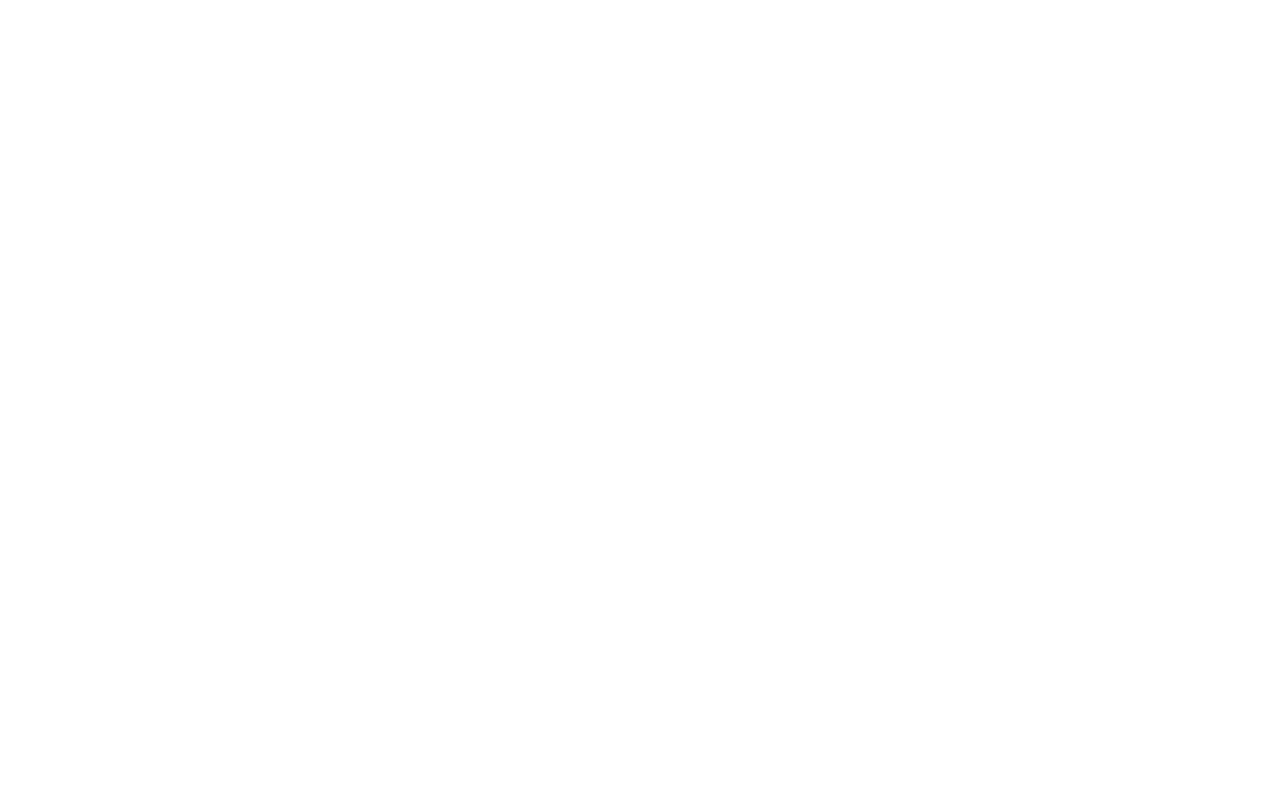
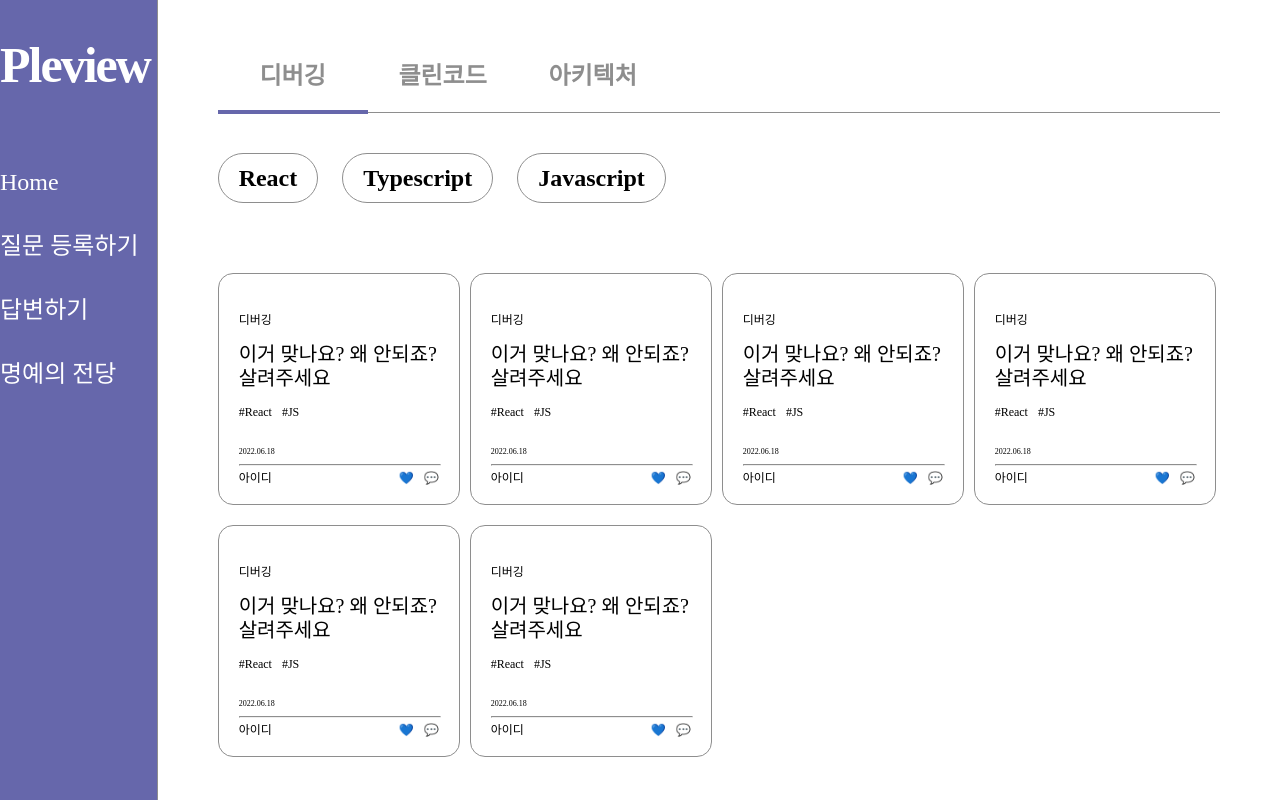
Before and after one commit to rlatmdgns/please-review-my-code, a React (Create React App) app: page / in a window 1280 px wide. Before the commit this address had no page. Built offline with nearby package versions, Linux system fonts and the light colour scheme.

Commit message:
Feature: feed UI 개발 (#3)
* feat: Sidebar 작업중

* style: theme.ts에 color 추가

* feature: Feed 작업중 + theme에 Box 공통 컴포넌트 추가

* feature: card UI 추가

* fix: pull 충돌 해결

Co-authored-by: Yena-Yun <cheryleduart@gmail.com>

```diff
--- a/src/App.tsx
+++ b/src/App.tsx
@@ -1,15 +1,13 @@
-import { BrowserRouter, Routes, Route } from 'react-router-dom';
-import CreateReview from './domain/CreateReview';
+import CreateReview from 'domain/CreateReview';
+import { Routes, Route } from 'react-router-dom';
+import Feed from './domain/Feed';
 
 function App() {
   return (
-    <div className="App">
-      <BrowserRouter>
-        <Routes>
-          <Route path="/create" element={<CreateReview />}></Route>
-        </Routes>
-      </BrowserRouter>
-    </div>
+    <Routes>
+      <Route path="/" element={<Feed />}></Route>
+      <Route path="/createReview" element={<CreateReview />}></Route>
+    </Routes>
   );
 }
 
--- /dev/null
+++ b/src/components/common/Sidebar.tsx
@@ -0,0 +1,33 @@
+import styled from 'styled-components';
+
+export const Sidebar = () => {
+  return (
+    <Wrapper>
+      <Title>Pleview</Title>
+      <Menu>Home</Menu>
+      <Menu>질문 등록하기</Menu>
+      <Menu>답변하기</Menu>
+      <Menu>명예의 전당</Menu>
+    </Wrapper>
+  );
+};
+
+const Wrapper = styled.div`
+  width: 200px;
+  height: 100vh;
+  border-right: 1px solid #8e8e8e;
+  color: ${({ theme }) => theme.color.white};
+  background-color: ${({ theme }) => theme.color.primary};
+`;
+
+const Title = styled.h1`
+  padding: 40px 0;
+  font-size: 50px;
+  font-weight: 700;
+  letter-spacing: -0.04em;
+`;
+
+const Menu = styled.div`
+  margin: 40px 0;
+  font-size: 24px;
+`;
--- /dev/null
+++ b/src/domain/Feed/Card/index.tsx
@@ -0,0 +1,33 @@
+import { FlexBox, FlexBoxRight, Divider, Box } from 'styles/theme';
+import * as Style from './styles';
+
+export const Card = () => {
+  return (
+    <Style.Wrapper>
+      <Box height="20px" />
+      <Style.Category>디버깅</Style.Category>
+      <Box height="16px" />
+      <Style.Title>이거 맞나요? 왜 안되죠? 살려주세요</Style.Title>
+      <Box height="16px" />
+      <Style.Labels>
+        <Style.Label>#React</Style.Label>
+        <Style.Label>#JS</Style.Label>
+      </Style.Labels>
+      <Box height="30px" />
+      <Style.Date>2022.06.18</Style.Date>
+      <Box height="8px" />
+      <Divider></Divider>
+      <Box height="6px" />
+      <Style.BottomContainer>
+        <FlexBox>
+          <Style.Writer>아이디</Style.Writer>
+        </FlexBox>
+        <FlexBoxRight>
+          <Style.Like>💙</Style.Like>
+          <Box width="10px" />
+          <Style.Comments>💬</Style.Comments>
+        </FlexBoxRight>
+      </Style.BottomContainer>
+    </Style.Wrapper>
+  );
+};
--- /dev/null
+++ b/src/domain/Feed/Card/styles.ts
@@ -0,0 +1,46 @@
+import styled from 'styled-components';
+import { FlexBox, FlexColumn } from 'styles/theme';
+
+export const Wrapper = styled(FlexColumn)`
+  width: 200px;
+  border: 1px solid #8e8e8e;
+  border-radius: 15px;
+  padding: 20px;
+`;
+
+export const Category = styled.p`
+  font-size: 12px;
+`;
+
+export const Title = styled.h2`
+  font-size: 20px;
+  line-height: 1.5rem;
+`;
+
+export const Labels = styled(FlexBox)`
+  > *:not(:last-child) {
+    margin-right: 10px;
+  }
+`;
+export const Label = styled.span`
+  font-size: 12px;
+`;
+
+export const Date = styled.p`
+  font-size: 8px;
+`;
+export const BottomContainer = styled(FlexBox)`
+  justify-content: space-between;
+`;
+export const Left = styled.div``;
+export const Writer = styled.div`
+  font-size: 12px;
+`;
+export const Right = styled.div``;
+export const Views = styled.div``;
+export const Like = styled.div`
+  font-size: 12px;
+`;
+export const Comments = styled.div`
+  font-size: 12px;
+`;
--- /dev/null
+++ b/src/domain/Feed/index.tsx
@@ -0,0 +1,100 @@
+import { Sidebar } from 'components/common/Sidebar';
+import { useState } from 'react';
+import styled from 'styled-components';
+import { Box, FlexBox, FlexColumn } from 'styles/theme';
+import { Card } from './Card';
+
+const Feed = () => {
+  const [active, setActive] = useState(true);
+  const [index, setIndex] = useState(0);
+
+  const handleClickCategory = (idx: number) => {
+    setActive(true);
+    setIndex(idx);
+  };
+
+  const categoryArray = ['디버깅', '클린코드', '아키텍처'];
+
+  return (
+    <FlexBox>
+      <Sidebar />
+      <Wrapper>
+        <FlexColumn>
+          <CategoryBox>
+            {categoryArray.map((category, idx) => (
+              <Category key={`${idx}_${category}`} onClick={() => handleClickCategory(idx)}>
+                {category}
+              </Category>
+            ))}
+            <Bar index={index} />
+          </CategoryBox>
+          <FlexBox>
+            <Skill>React</Skill>
+            <Skill>Typescript</Skill>
+            <Skill>Javascript</Skill>
+          </FlexBox>
+          <Box height="30px" />
+        </FlexColumn>
+        <Box height="40px" />
+        <CardContainer>
+          <Card />
+          <Card />
+          <Card />
+          <Card />
+          <Card />
+          <Card />
+        </CardContainer>
+      </Wrapper>
+    </FlexBox>
+  );
+};
+
+const Wrapper = styled(FlexColumn)`
+  width: 100%;
+  padding: 40px 60px;
+`;
+
+const CategoryBox = styled.ul`
+  display: flex;
+  position: relative;
+  margin-bottom: 40px;
+  padding: 24px 0;
+  border-bottom: 1px solid #8e8e8e;
+`;
+
+const Bar = styled.div<{ index: number }>`
+  position: absolute;
+  top: 70px;
+  left: 0;
+  width: 150px;
+  height: 4px;
+  background-color: ${({ theme }) => theme.color.primary};
+  transition: all 0.4s ease-in-out;
+  transform: ${(props) => `translateX(calc(150*${props.index}px))`};
+`;
+
+const CardContainer = styled(FlexBox)`
+  flex-wrap: wrap;
+  gap: 20px 10px;
+`;
+
+const Category = styled.li<{ active?: boolean }>`
+  font-size: 24px;
+  font-weight: 600;
+  text-align: center;
+  width: 150px;
+  color: ${(props) => (props.active ? '#000000' : '#8e8e8e')};
+  cursor: pointer;
+`;
+
+const Skill = styled.div`
+  padding: 12px 20px;
+  border: 1px solid #8e8e8e;
+  border-radius: 40px;
+  margin-right: 24px;
+  font-size: 24px;
+  font-weight: 600;
+  cursor: pointer;
+`;
+
+export default Feed;
--- a/src/index.tsx
+++ b/src/index.tsx
@@ -2,10 +2,17 @@
 import ReactDOM from 'react-dom/client';
 import './index.css';
 import App from './App';
+import { BrowserRouter } from 'react-router-dom';
+import GlobalCss from './styles/global.css';
+import { ThemeProvider } from 'styled-components';
+import { theme } from './styles/theme';
 
 const root = ReactDOM.createRoot(document.getElementById('root') as HTMLElement);
 root.render(
-  <React.StrictMode>
-    <App />
-  </React.StrictMode>,
+  <BrowserRouter>
+    <ThemeProvider theme={theme}>
+      <GlobalCss />
+      <App />
+    </ThemeProvider>
+  </BrowserRouter>,
 );
--- /dev/null
+++ b/src/styles/global.css.ts
@@ -0,0 +1,51 @@
+import { createGlobalStyle } from 'styled-components';
+
+export default createGlobalStyle`
+html, body, div, span, applet, object, iframe,
+h1, h2, h3, h4, h5, h6, p, blockquote, pre,
+a, abbr, acronym, address, big, cite, code,
+del, dfn, em, img, ins, kbd, q, s, samp,
+small, strike, strong, sub, sup, tt, var,
+b, u, i, center,
+dl, dt, dd, ol, ul, li,
+fieldset, form, label, legend,
+table, caption, tbody, tfoot, thead, tr, th, td,
+article, aside, canvas, details, embed,
+figure, figcaption, footer, header, hgroup,
+menu, nav, output, ruby, section, summary,
+time, mark, audio, video {
+	margin: 0;
+	padding: 0;
+	border: 0;
+	font-size: 100%;
+	font: inherit;
+	vertical-align: baseline;
+}
+/* HTML5 display-role reset for older browsers */
+article, aside, details, figcaption, figure,
+footer, header, hgroup, menu, nav, section {
+	display: block;
+}
+body {
+	line-height: 1;
+}
+ol, ul {
+	list-style: none;
+	padding: 0;
+}
+li {
+	padding: 0;
+}
+blockquote, q {
+	quotes: none;
+}
+blockquote:before, blockquote:after,
+q:before, q:after {
+	content: '';
+	content: none;
+}
+table {
+	border-collapse: collapse;
+	border-spacing: 0;
+}
+`;
--- /dev/null
+++ b/src/styles/theme.ts
@@ -0,0 +1,36 @@
+import styled from 'styled-components';
+
+export const theme = {
+  color: {
+    primary: '#6667ab',
+    white: '#ffffff',
+  },
+};
+
+export const Box = styled.div<{ width?: string; height?: string }>`
+  ${(props) => props.width && `width: ${props.width}`};
+  ${(props) => props.height && `height: ${props.height}`};
+`;
+
+export const FlexBox = styled.div`
+  display: flex;
+`;
+
+export const FlexBoxRight = styled(FlexBox)`
+  align-items: center;
+`;
+
+export const FlexCenter = styled(FlexBox)`
+  justify-content: center;
+  align-items: center;
+`;
+
+export const FlexColumn = styled(FlexBox)`
+  flex-direction: column;
+`;
+
+export const Divider = styled.hr`
+  width: 100%;
+  border-top: 1px solid #8e8e8e;
+  margin: 0px;
+`;
--- a/tsconfig.json
+++ b/tsconfig.json
@@ -1,6 +1,7 @@
 {
   "compilerOptions": {
     "target": "es5",
+    "baseUrl": "src",
     "lib": [
       "dom",
       "dom.iterable",
```
Also changed, not shown: src/index.css (+3 -5 lines), 2 other files (tests, documents, lock files or other folders).
